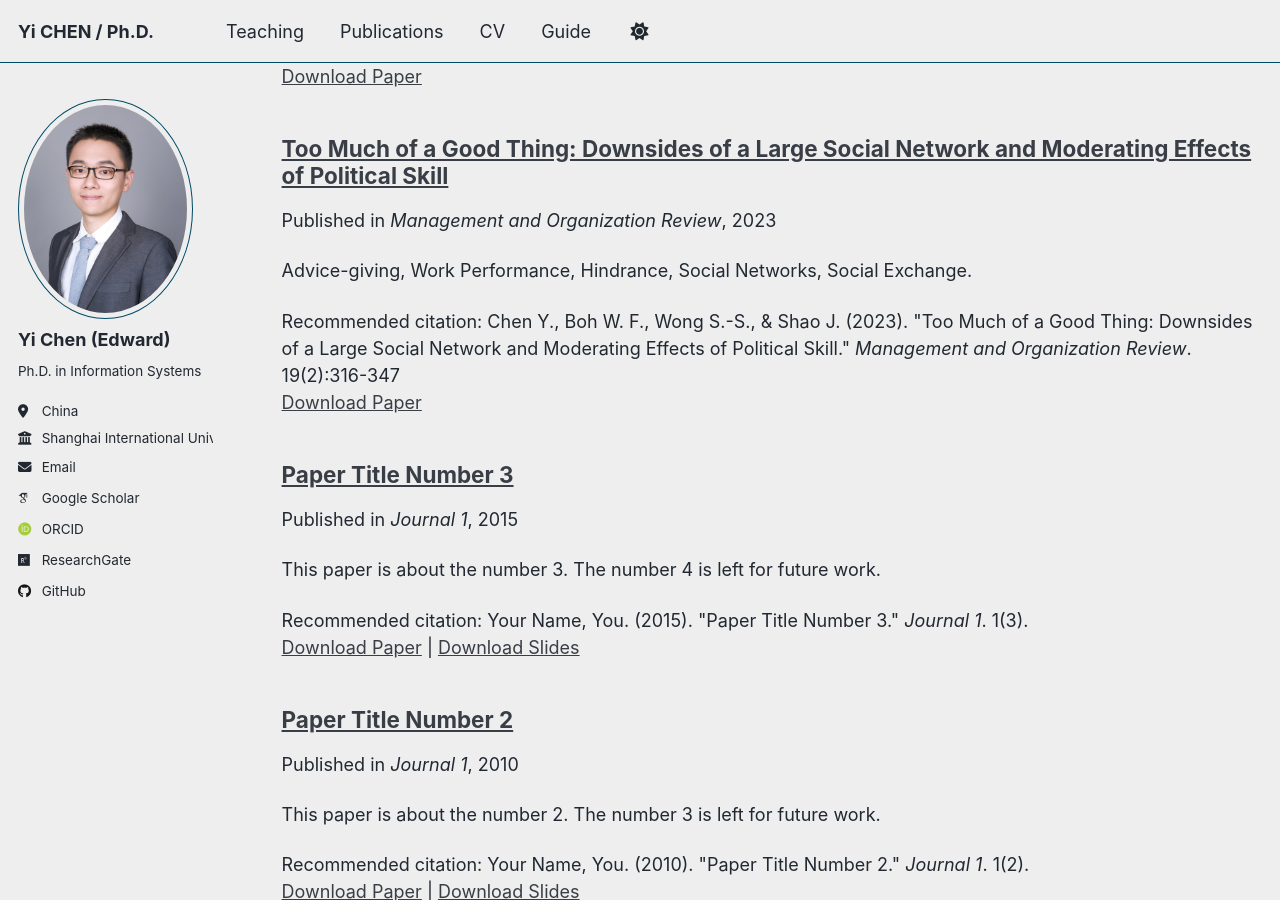
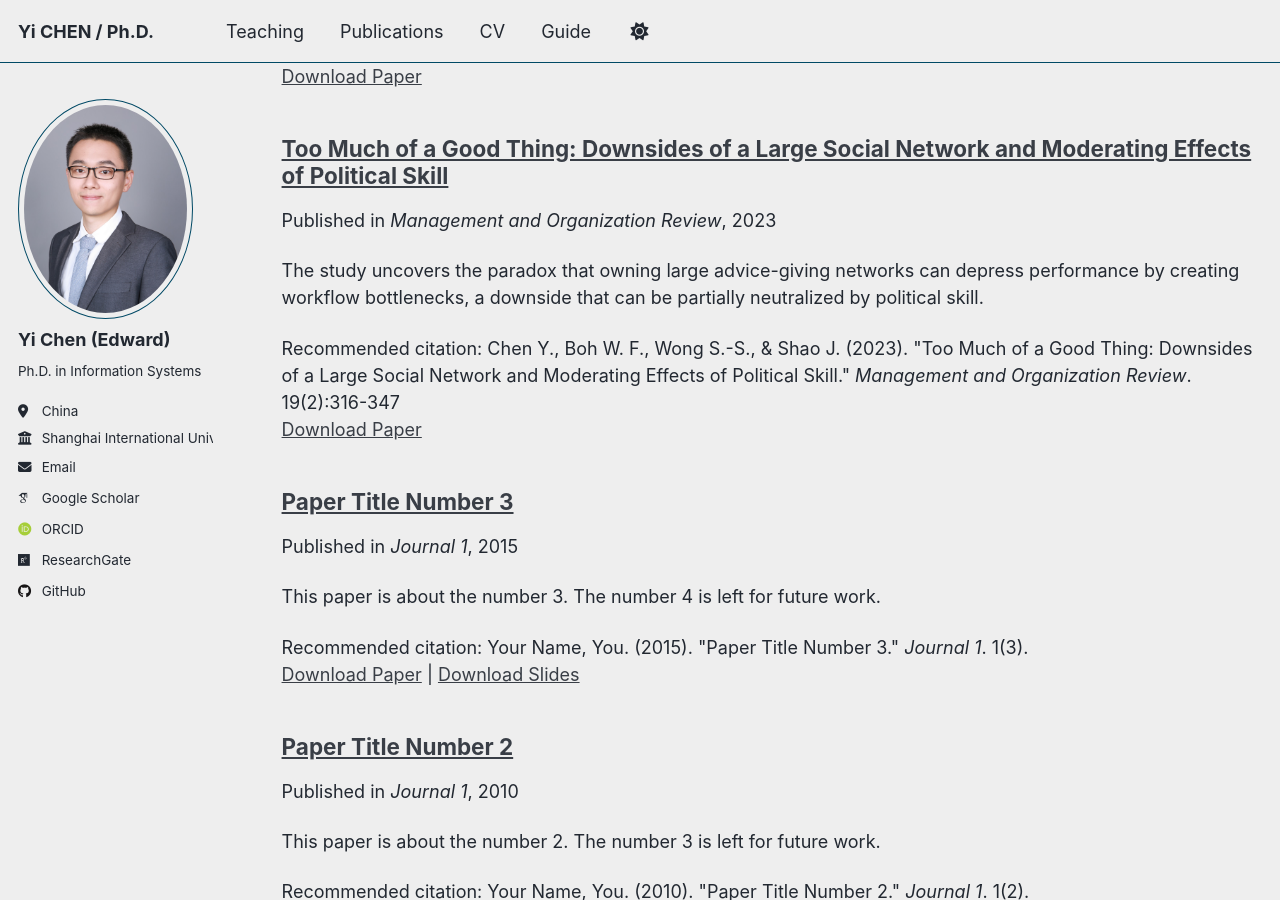
Before and after one commit to chenyi-edward/chenyi-edward.github.io, a Jekyll site: the page built from _pages/publications.html, in a window 1280 px wide and 900 px high, scrolled down 441 px. Built offline with Jekyll 4.4.1, drawn with Linux system fonts in a browser that asks for light colours; some web fonts are replaced; a script that is not in the unit is left out.

Commit message:
Update MOR-2023.md

```diff
--- a/_publications/MOR-2023.md
+++ b/_publications/MOR-2023.md
@@ -3,7 +3,7 @@ title: "Too Much of a Good Thing: Downsides of a Large Social Network and Modera
 collection: publications
 category: manuscripts
 permalink: /publication/MOR-2023
-excerpt: ' Advice-giving, Work Performance, Hindrance, Social Networks, Social Exchange.'
+excerpt: 'The study uncovers the paradox that owning large advice-giving networks can depress performance by creating workflow bottlenecks, a downside that can be partially neutralized by political skill.'
 date: 2023-04-27
 venue: 'Management and Organization Review'
 paperurl: 'https://doi.org/10.1017/mor.2023.6'
```
